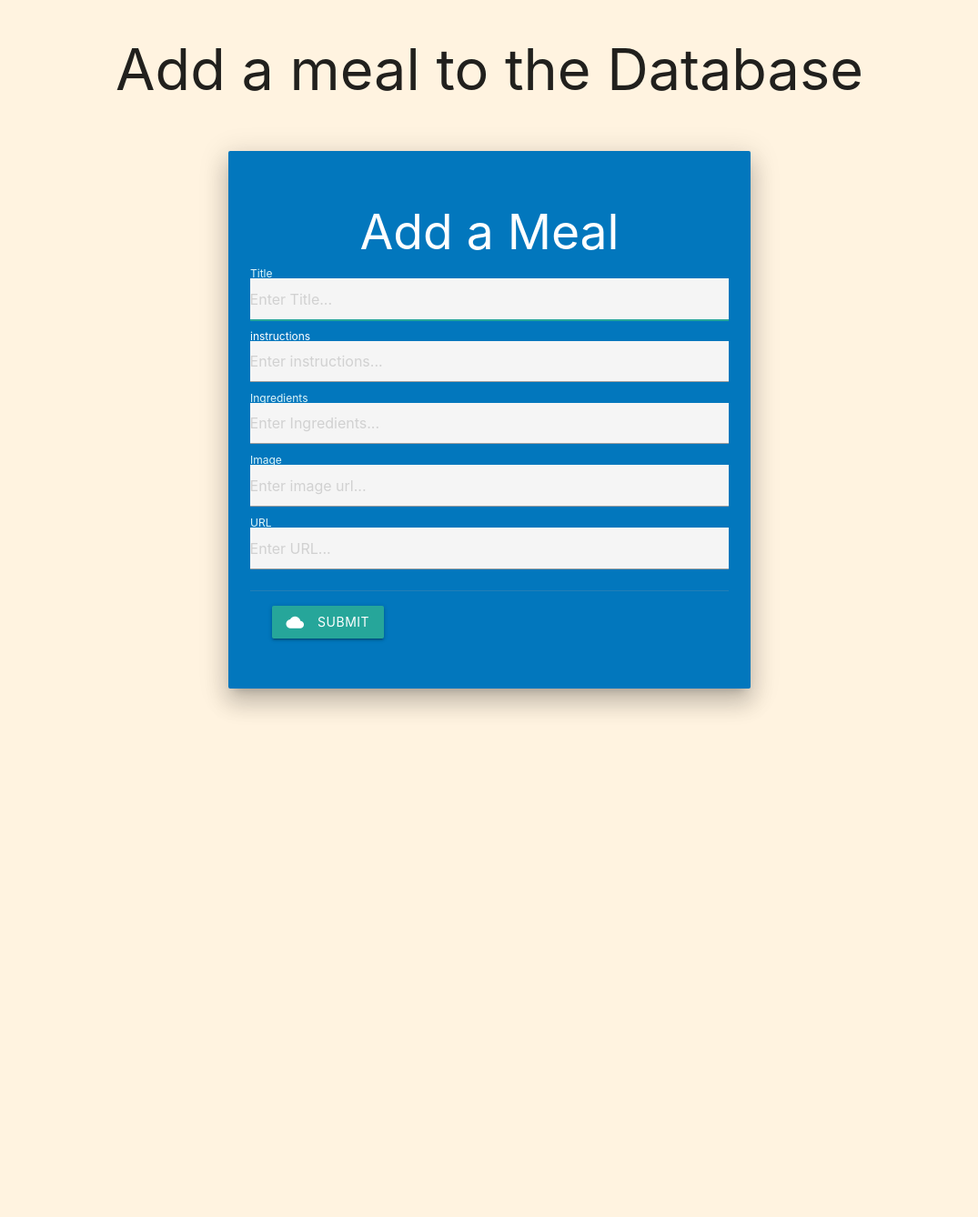
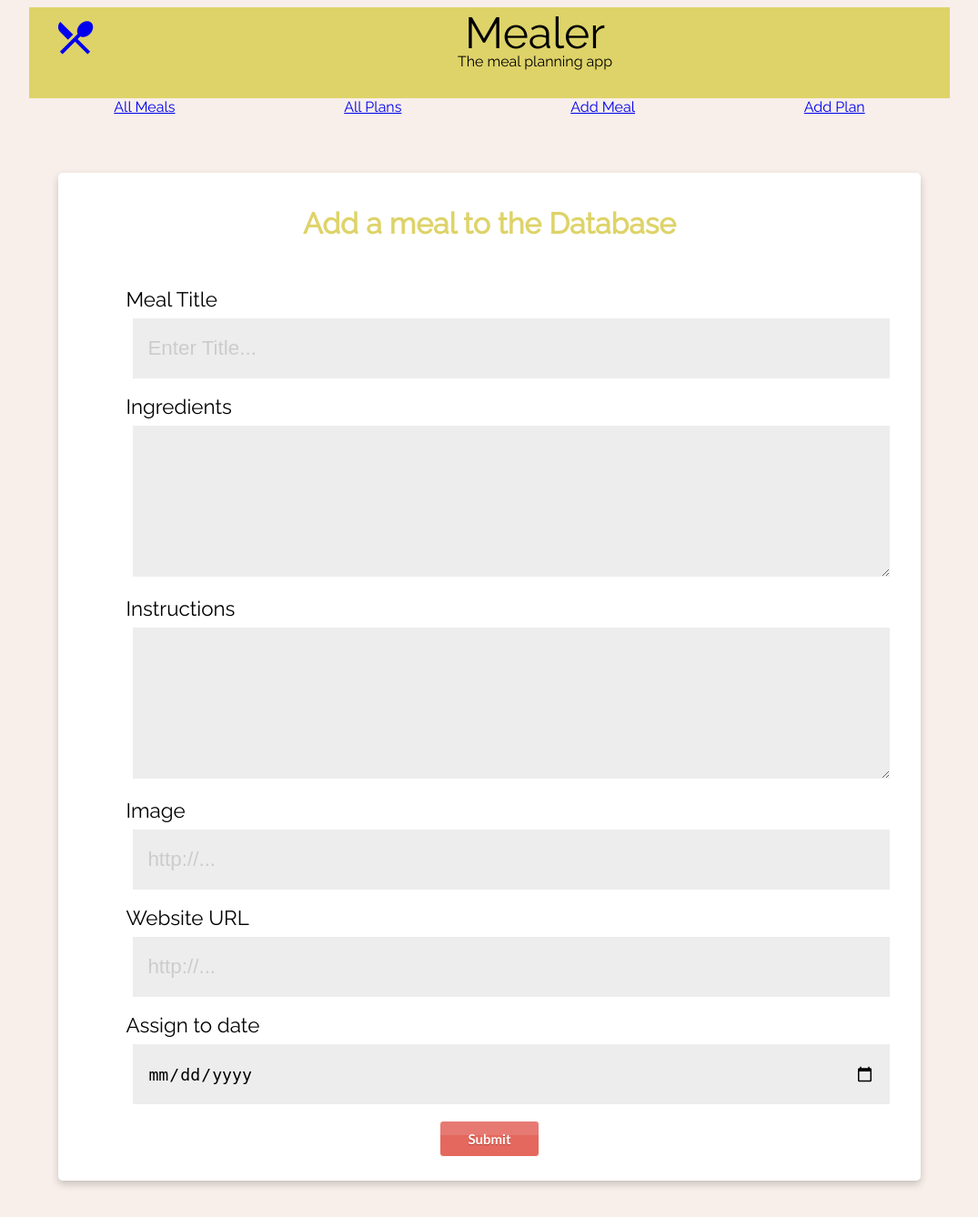
Before and after one commit to ammonshepherd/meal-api, a Flask app: page /add-meal/ in a window 1280 px wide. Shown: the whole page at 91% size, without its empty margins (102-1177 px from the left). Before the commit the page ends 783 px from the top, so only its background shows below. Run offline with Flask 2, Linux system fonts and the light colour scheme.

Commit message:
Refactor a whole lot of stuff...
- app.py: rearrange routes
- models.py: make them like the database
- static: added some more style, CSS grid layout
- templates: abstract base html page, lots of other stuff...

```diff
--- a/app.py
+++ b/app.py
@@ -1,8 +1,8 @@
 import os
 import requests
+from datetime import datetime
 from flask import Flask, render_template, request, jsonify
 from flask_sqlalchemy import SQLAlchemy
-
 
 app = Flask(__name__)
 app.config.from_object(os.environ['APP_SETTINGS'])
@@ -13,66 +13,112 @@ from models import Meals, Plans
 
 
 @app.route('/')
-def hello():
-    return render_template('home.html')
+def home():
+    return render_template('home.html', page_title="Mealer API")
 
+
+@app.route('/all/')
+def all():
+    results = ''
+    try:
+        results = Meals.query.all()
+    except:
+        error = 'Can not return all results'
+    return jsonify(meals=[meal.serialize for meal in results])
+
+
+####################
+# plans
+####################
 @app.route('/add-plan/', methods=['POST'])
 def add_plan():
     errors = []
     if request.is_json:
         data = request.get_json()
         print(data)
-        payload = Plans(
-                date = data.get('date'),
-                meal_id = data.get('meal')
-                )
+        payload = Plans(date=data.get('date'), meal_id=data.get('meal'))
         db.session.add(payload)
         db.session.commit()
         return "plan added", 200
+
 
 @app.route('/drop-plan/', methods=['POST'])
 def drop_plan():
     if request.is_json:
         data = request.get_json()
-        payload = Plans(
-                date = data.get('date'),
-                meal_id = data.get('meal')
-                )
+        payload = Plans(date=data.get('date'), meal_id=data.get('meal'))
         db.session.delete(payload)
         db.session.commit()
         return "plan deleted", 200
 
 
+####################
+# Meals
+####################
+@app.route('/meal/<int:id>/')
+def meal(id):
+    results = ''
+    try:
+        meal = Meals.query.get(id)
+    except:
+        error = "No result found"
+    return jsonify(meal.serialize)
+
 
 @app.route('/add-meal/', methods=['GET', 'POST'])
 def add_meal():
-    errors = []
+    message = []
     results = {}
 
     if request.method == "POST":
         try:
             title = request.form['title']
+            ingredients = request.form['ingredients']
             instructions = request.form['instructions']
-            ingredients = request.form['ingredients']
             image = request.form['image']
             url = request.form['url']
-        except:
-            errors.append("Unable to submit form.")
+            date = request.form['plan_date']
+            results = {
+                'title': title,
+                'ingredients': ingredients,
+                'instructions': instructions,
+                'image': image,
+                'url': url,
+                'date': date
+            }
 
-        try:
-            result = Meals(
-                    title = title,
-                    instructions = instructions,
-                    ingredients = ingredients,
-                    image = image,
-                    url = url
-                    )
-            db.session.add(result)
-            db.session.commit()
-        except:
-            errors.append('Could not update database')
+            try:
+                meal = Meals(title=title,
+                             ingredients=ingredients,
+                             instructions=instructions,
+                             image=image,
+                             url=url,
+                             date_added=datetime.utcnow)
+                plan = Plans(date=date, meal_id=meal)
+                db.session.add(meal)
+                db.session.commit()
 
-    return render_template('add-meal.html', errors=errors)
+                message.append({
+                    'title': "Successfully added {}".format(title),
+                    'state': "success"
+                })
+            except Exception as err:
+                message.append({
+                    'title': 'Could not update database.',
+                    'message': '{}'.format(err),
+                    'state': 'error'
+                })
+        except Exception as err:
+            message.append({
+                'title': "Error with form.",
+                'message': "{}".format(err),
+                'state': 'error'
+            })
+
+    return render_template('add-meal.html',
+                           page_title="Mealer | Add Meal",
+                           message=message,
+                           values=results)
 
 
 @app.route('/show-meals/')
@@ -84,25 +130,10 @@ def show_meal():
     except:
         errors.append('Error getting results from database')
 
-    return render_template('show-meals.html', errors=errors, results=results)
-
-@app.route('/all/')
-def all():
-    results = ''
-    try:
-        results = Meals.query.all()
-    except:
-        error = 'Can not return all results'
-    return jsonify(meals = [meal.serialize for meal in results])
-
-@app.route('/meal/<int:id>/')
-def meal(id):
-    results = ''
-    try:
-        meal = Meals.query.get(id)
-    except:
-        error = "No result found"
-    return jsonify(meal.serialize)
+    return render_template('show-meals.html',
+                           errors=errors,
+                           results=results,
+                           page_title="Mealer | Show Meals")
 
 
 if __name__ == '__main__':
--- a/static/css/style.css
+++ b/static/css/style.css
@@ -1,3 +1,187 @@
+body {
+  font-family: 'Raleway', sans-serif;
+  background-color: #f8efea;
+}
+
+
+#container {
+  width: 80%;
+  margin: auto;
+  display: grid;
+  grid-template-rows: 100px 50px auto;
+}
+
+header {
+  grid-row: 1 / 2;
+}
+
+nav {
+  grid-row: 2 / 3;
+  display: flex;
+  flex-direction: row;
+  justify-content: space-around;
+  align-items: stretch;
+}
+
+main {
+  grid-row: 3 / 4;
+}
+
+/**********************
+* General styles
+**********************/
+label {
+  font-size: 1.4em;
+}
+
+.center-align {
+  text-align: center;
+  justify-self: center;
+  align-self: center;
+}
+
+.card {
+  margin: 2em;
+  padding: 16px 24px;
+  box-shadow: 0 4px 8px 0 rgba(0, 0, 0, 0.2);
+  transition: 0.3s;
+  border-radius: 5px;
+  background: #fff;
+  display: grid;
+  grid-template-columns: 40px auto 40px;
+  grid-template-rows: 100px auto;
+}
+
+.card-title {
+  grid-column: 2 / 3;
+  grid-row: 1 / 2;
+  justify-self: stretch;
+}
+
+.card-content {
+  grid-column: 2 / 3;
+  grid-row: 2 / 3;
+  justify-self: stretch;
+  justify-content: center;
+}
+
+.card h1 {
+  color: #ded369;
+  font-weight: 700;
+}
+
+::placeholder {
+  color: #ccc;
+  opacity: 1;
+}
+
+.message {
+  margin: 10px 22px;
+  font-size: 2em;
+  vertical-align: middle;
+  white-space: pre-wrap;
+  padding: 12px;
+  font-size: 1em;
+}
+
+.message pre {
+  white-space: pre-wrap;
+}
+
+.success {
+  color: #4F8A10;
+  background-color: #DFF2BF;
+}
+
+.error {
+  color: #D8000C;
+  background-color: #FFD2D2;
+}
+
+/**********************
+* header styles
+********************/
+header {
+  display: grid;
+  grid-template-columns: 100px auto;
+  grid-template-rows: 50px 20px;
+  justify-items: start;
+  background: #ded369;
+}
+
+.logo {
+  grid-column: 1 / 2;
+  grid-row: 1 / span 2;
+  justify-self: center;
+  align-self: center;
+}
+
+.title {
+  grid-column: 2 / 3;
+  grid-row: 1 / 2;
+  justify-self: start;
+  justify-self: center;
+  font-size: 3em;
+}
+
+.sub-title {
+  grid-column: 2 / 3;
+  grid-row: 2 / 3;
+  justify-self: center;
+}
+
+.logo i {
+  font-size: 48px;
+}
+
+/**********************
+* Navigation bar
+**********************/
+
 /**********************
  * add-meal form
- * *******************/
+**********************/
+#add-form div {
+  margin: 10px;
+}
+
+#add-form input,
+textarea {
+  min-height: 50px;
+  font-size: 1.4em;
+  width: 100%;
+  margin: 8px;
+  padding: 8px 16px;
+  background: #ededed;
+  border: none;
+  justify-self: stretch;
+}
+
+#add-form textarea {
+  min-height: 150px;
+}
+
+.add-meal-button {
+  box-shadow: inset 0px 39px 0px -24px #e67a73;
+  background-color: #e4685d;
+  border-radius: 4px;
+  border: 1px solid #ffffff;
+  display: inline-block;
+  cursor: pointer;
+  color: #ffffff;
+  font-family: Trebuchet MS;
+  font-size: 15px;
+  font-weight: bold;
+  padding: 10px 30px;
+  text-decoration: none;
+  text-shadow: 0px 1px 0px #b23e35;
+}
+
+.add-meal-button:hover {
+  background-color: #eb675e;
+}
+
+.add-meal-button:active {
+  position: relative;
+  top: 1px;
+}
--- a/templates/add-meal.html
+++ b/templates/add-meal.html
@@ -1,78 +1,60 @@
-<html>
-  <head>
-  <title>Meal App</title>
-    <meta name="viewport" content="width=device-width, initial-scale=1.0">
-        <!-- Compiled and minified CSS -->
-    <link href="https://fonts.googleapis.com/icon?family=Material+Icons" rel="stylesheet">
-    <link rel="stylesheet" href="https://cdnjs.cloudflare.com/ajax/libs/materialize/1.0.0/css/materialize.min.css">
-  </head>
-  <body class="orange lighten-5">
-    <div class="container">
-      <h1 class="center-align">Add a meal to the Database</h1>
+{% extends 'base.html' %}
 
-      <br>
-      {% for error in errors %}
-        <h4>{{ error }}</h4>
-      {% endfor %}
+{% block content %}
 
-      <div class="row">
-        <div class="col s12 l2"></div>
-        <div class="col s12 l8">
-          <div class="card light-blue darken-3 z-depth-4">
-            <div class="card-content white-text">
+{% if message %}
+{% for m in message %}
+<span class="message {{ m.get('state') }}">{{ m.get('title') }}
+  <pre>{{ m.get('message') }}</pre></span>
+{% endfor %}
+{% endif %}
 
-              <span class="card-title center-align"><h2>Add a Meal</h2></span>
+<div class="card">
+  <div class="card-title">
+    <h1 class="center-align">Add a meal to the Database</h1>
+  </div>
+  <div class="card-content">
+    <form id="add-form" role="form" method='POST' action='/add-meal/'>
+      <div>
+        <label for="title" class="">Meal Title</label>
+        <input type="text" name="title" id="title-box" class="" placeholder="Enter Title..."
+          value="{% if values %} {{ values.get('title') }} {% endif %}">
+      </div>
 
-                <form id="add-form" role="form" method='POST' action='/add-meal/'>
-                  <div class="input-field">
-                    <input type="text" name="title" id="title-box" class="grey lighten-4 blue-text"
-                    placeholder="Enter Title..." class="input" autofocus required>
-                    <label for="title" class="cyan-text text-lighten-5">Title</lablel>
-                  </div>
+      <div>
+        <label for="ingredients" class="">Ingredients</label>
+        <textarea name="ingredients" id="ingredients-box"
+          class="">{% if values %} {{ values.get('ingredients') }} {% endif %}</textarea>
+      </div>
 
-                  <div class="input-field">
-                    <textarea name="instructions" id="instructions-box"
-                      class="materialize-textarea grey lighten-4 blue-text"
-                      placeholder="Enter instructions..." autofocus></textarea>
-                    <label for="instructions"
-                      class="white-text">instructions</label>
-                  </div>
+      <div>
+        <label for="instructions" class="">Instructions</label>
+        <textarea name="instructions" id="instructions-box"
+          class="">{% if values %} {{ values.get('instructions') }} {% endif %}</textarea>
+      </div>
 
-                  <div class="input-field">
-                    <textarea name="ingredients" id="ingredients-box"
-                      class="materialize-textarea grey lighten-4 blue-text"
-                      placeholder="Enter Ingredients..." autofocus></textarea>
-                    <label for="ingredients" class="cyan-text
-                      text-lighten-5">Ingredients<label>
-                  </div>
+      <div>
+        <label for="image" class="">Image</label>
+        <input type="text" name="image" id="image-box" class="" placeholder="http://..."
+          value="{% if values %} {{ values.get('image') }} {% endif %}">
+      </div>
 
-                  <div class="input-field">
-                    <input type="text" name="image" id="image-box" class="grey lighten-4 blue-text" placeholder="Enter image url..." autofocus>
-                    <label for="image" class="cyan-text
-                      text-lighten-5">Image</label>
-                  </div>
-                  <div class="input-field">
-                    <input type="text" name="url" id="url-box" class="grey
-                      lighten-4 blue-text" placeholder="Enter URL..." autofocus>
-                    <label for="url" class="cyan-text
-                      text-lighten-5">URL</label>
-                  </div>
+      <div>
+        <label for="url" class="">Website URL</label>
+        <input type="text" name="url" id="url-box" class="" placeholder="http://..."
+          value="{% if values %} {{ values.get('url') }} {% endif %}">
+      </div>
 
-                  <div class="card-action">
-                    <button type="submit" class="waves-effect waves-light btn"><i
-                    class="material-icons left">cloud</i>Submit</button>
-                  </div>
-                </form>
+      <div>
+        <label for="date" class="">Assign to date</label>
+        <input type="date" name="plan_date" value="{% if values %} {{ values.get('date') }} {% endif %}">
+      </div>
 
-            </div> <!-- card-content -->
-          </div> <!-- card -->
-        </div> <!-- col -->
-        <div class="col s12 l2"></div>
-      </div> <!-- row -->
+      <div class="center-align">
+        <button type="submit" class="add-meal-button">Submit</button>
+      </div>
+    </form>
+  </div> <!-- card-content -->
+</div> <!-- card -->
 
-    </div> <!-- container -->
-
-<!-- Compiled and minified JavaScript -->
-    <script src="https://cdnjs.cloudflare.com/ajax/libs/materialize/1.0.0/js/materialize.min.js"></script>
-  </body>
-</html>
+{% endblock %}
--- /dev/null
+++ b/templates/base.html
@@ -0,0 +1,38 @@
+<!DOCTYPE html>
+<html>
+<head>
+  <title>{{ page_title }}</title>
+  <meta charset="utf-8">
+  <meta name="viewport" content="width=device-width, initial-scale=1.0">
+
+  <link rel="preconnect" href="https://fonts.gstatic.com">
+  <link href="https://fonts.googleapis.com/icon?family=Material+Icons" rel="stylesheet">
+  <link href="https://fonts.googleapis.com/css2?family=Raleway&display=swap" rel="stylesheet">
+
+  <link href="{{ url_for('static', filename='css/style.css') }}" rel="stylesheet">
+</head>
+<body>
+  <div id="container">
+    <header>
+      <div class="logo">
+        <a href="{{ url_for('home') }}">
+          <i class="material-icons">restaurant_menu</i>
+        </a>
+      </div>
+      <div class="title">Mealer</div>
+      <div class="sub-title">The meal planning app</div>
+    </header>
+
+    <nav>
+        <a href="/meals/">All Meals</a>
+        <a href="/plans/">All Plans</a>
+        <a href="/add-meal/">Add Meal</a>
+        <a href="/add-plan/">Add Plan</a>
+    </nav>
+
+    {% block content %}
+    {% endblock %}
+
+  </div> <!-- container -->
+</body>
+</html>
```
Also changed, not shown: models.py (+14 -21 lines), templates/home.html (+4 -28 lines), static/images/brooke-lark-08bOYnH_r_E-unsplash.jpg (added), static/images/dan-gold-4_jhDO54BYg-unsplash.jpg (added), 1 other file.
